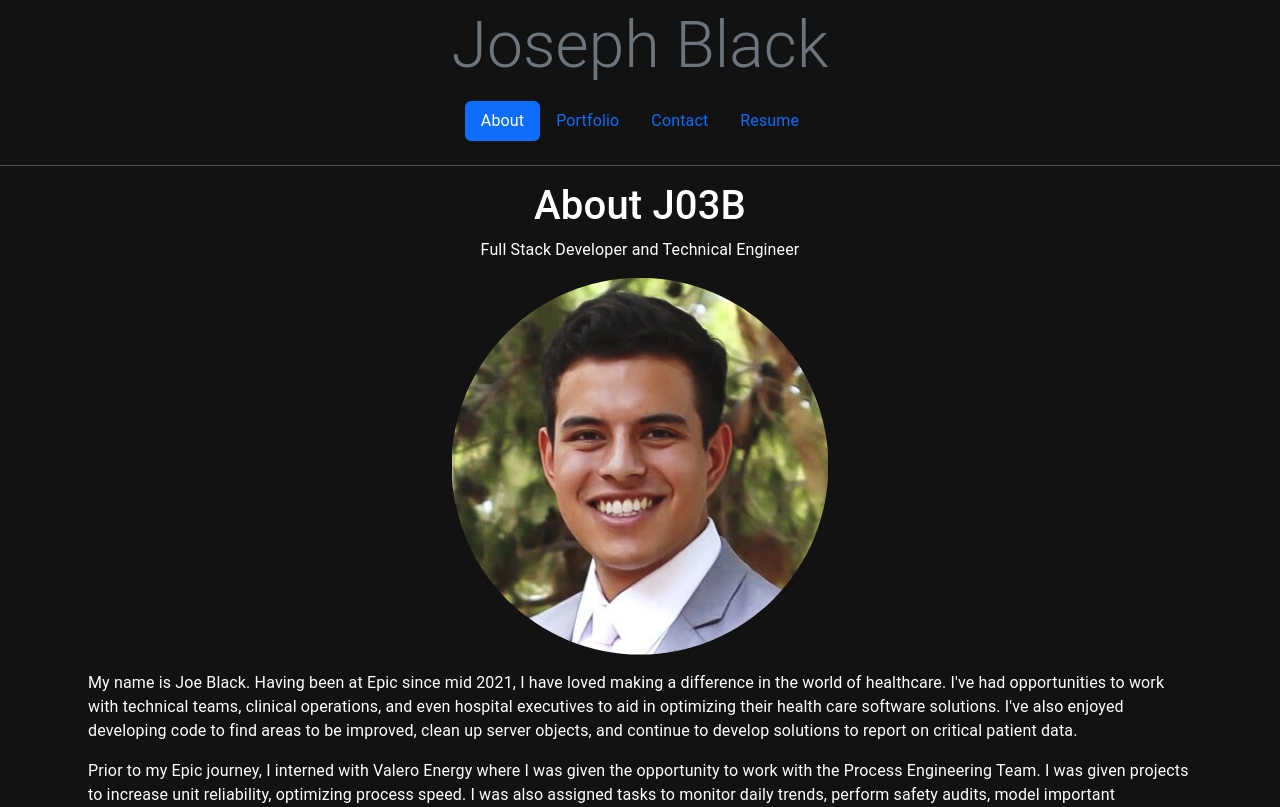
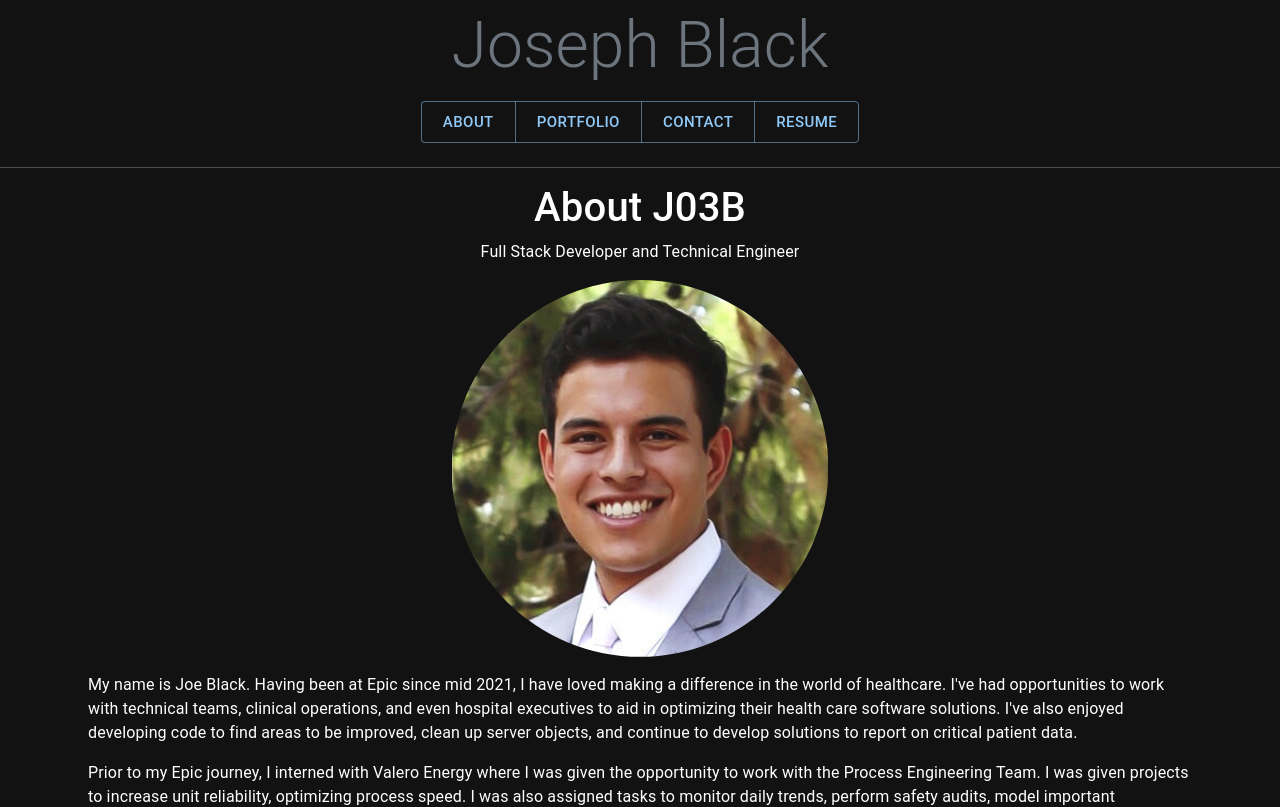
Before and after one commit to J03B/Portfolio, a React (Create React App) app: page / in a window 1280 px wide. Shown: the top 807 px of the page. Built offline with nearby package versions, Linux system fonts and the light colour scheme.

Commit message:
fixed contact form bug, added more MaterialUI components

```diff
--- a/src/components/Navigation.js
+++ b/src/components/Navigation.js
@@ -1,47 +1,45 @@
 import React from 'react';
+import Button from '@mui/material/Button';
+import ButtonGroup from '@mui/material/ButtonGroup';
 
 function Navigation({ currentPage, handlePageChange }) {
   return (
     <nav className="navbar">
       <div className="container-fluid justify-content-evenly">
-        <ul className="nav nav-pills">
-          <li className="nav-item">
-            <a
+        <ButtonGroup size="large" aria-label="large button group">
+            <Button
+              variant='outlined'
               href="#about"
               onClick={() => handlePageChange('About')}
               className={currentPage === 'About' ? 'nav-link active' : 'nav-link'}
             >
               About
-            </a>
-          </li>
-          <li className="nav-item">
-            <a
+            </Button>
+            <Button
+              variant='outlined'
               href="#portfolio"
               onClick={() => handlePageChange('Portfolio')}
               className={currentPage === 'Portfolio' ? 'nav-link active' : 'nav-link'}
             >
               Portfolio
-            </a>
-          </li>
-          <li className="nav-item">
-            <a
+            </Button>
+            <Button
+              variant='outlined'
               href="#contact"
               onClick={() => handlePageChange('Contact')}
               className={currentPage === 'Contact' ? 'nav-link active' : 'nav-link'}
             >
               Contact
-            </a>
-          </li>
-          <li className="nav-item">
-            <a
+            </Button>
+            <Button
+              variant='outlined'
               href="#resume"
               onClick={() => handlePageChange('Resume')}
               className={currentPage === 'Resume' ? 'nav-link active' : 'nav-link'}
             >
               Resume
-            </a>
-          </li>
-        </ul>
+            </Button>
+        </ButtonGroup>
       </div>
     </nav>
   );
--- a/src/pages/Contact.js
+++ b/src/pages/Contact.js
@@ -1,5 +1,6 @@
 import React, { useState } from 'react';
 import { validateEmail } from '../utils/helpers';
+import Button from '@mui/material/Button';
 import Alert from '@mui/material/Alert';
 
 function Contact() {
@@ -9,7 +10,7 @@ function Contact() {
   const { name, email, message } = formState;
 
   const handleChange = (e) => {
-    if (e.target.dataName === 'email') {
+    if (e.target.dataset.name === "email") {
       const isValid = validateEmail(e.target.value);
       if (!isValid) {
         setErrorMessage('Your email is invalid.');
@@ -25,7 +26,6 @@ function Contact() {
     }
     if (!errorMessage) {
       setFormState({ ...formState, [e.target.dataset.name]: e.target.value });
-      console.log('Handle Form', formState);
     }
   };
 
@@ -33,7 +33,11 @@ function Contact() {
     e.preventDefault();
 
     console.log(formState);
-    if (formState.name && validateEmail(formState.email) && formState.message) {
+    if (formState.name.length && validateEmail(formState.email) && formState.message.length) {
+      console.log("Sending the form response to Joe Black");
+      var formSub = document.getElementById('contact-form');
+      formSub.action = `https://docs.google.com/forms/d/e/1FAIpQLSciRHXRRAdRnU5jiLGr9ieheCjZ2-U2CKI0I70zR1NheHCxQg/formResponse?usp=pp_url&entry.1026203063=${formState.name}&entry.271297233=${formState.email}&entry.1585354681=${formState.message}`;
+      formSub.submit();
       return true;
     }
     setErrorMessage('Please fill out the form before submitting.');
@@ -48,7 +52,7 @@ function Contact() {
         <p className="display-6">Contact Me</p>
         <hr />
 
-        <form id="contact-form" action="https://docs.google.com/forms/d/e/1FAIpQLSciRHXRRAdRnU5jiLGr9ieheCjZ2-U2CKI0I70zR1NheHCxQg/formResponse" onSubmit={handleFormSubmit}>{/*onSubmit={handleSubmit}>*/}
+        <form id="contact-form" action="https://docs.google.com/forms/d/e/1FAIpQLSciRHXRRAdRnU5jiLGr9ieheCjZ2-U2CKI0I70zR1NheHCxQg/formResponse?usp=pp_url" onSubmit={handleFormSubmit}>{/*onSubmit={handleSubmit}>*/}
           <div className="mb-3">
             <label className="form-label" htmlFor="entry.1026203063">Name*</label>
             <input className="form-control" type="text" name="entry.1026203063" data-name="name" defaultValue={name} onBlur={handleChange} />
@@ -67,7 +71,7 @@ function Contact() {
               {errorMessage}
             </Alert>
           )}
-          <button className="btn btn-primary mb-3" type="submit">Submit</button>
+          <Button variant='contained' className="btn btn-primary mb-3" type="Submit">Submit</Button>
         </form>
 
         <hr />
--- a/src/pages/Portfolio.js
+++ b/src/pages/Portfolio.js
@@ -2,6 +2,7 @@ import React from "react";
 import Project from "../components/Project";
 import Stack from "@mui/material/Stack";
 import Container from "@mui/material/Container";
+import Typography from "@mui/material/Typography";
 
 export default function Portfolio() {
   const projects = [
@@ -50,7 +51,7 @@ export default function Portfolio() {
     {
       projectTitle: "Weather Dashboard",
       projectDescription:
-        "Created custom Portal to pull in the forecast for any searchable city.",
+        "Customized weather portal to pull in the 5-day forecast for any searchable city.",
       projectLink: "https://j03b.github.io/weather-dashboard/",
       projectGitHub: "https://github.com/J03B/weather-dashboard",
       projectLinkPhrase: "Search Weather",
@@ -73,7 +74,14 @@ export default function Portfolio() {
 
   return (
     <Container sx={{ mb: 4 }}>
-      <Stack sx={{ display: 'inline-flex' }} direction="row" flexWrap="wrap" justifyContent="center" gap={4}>
+      <Typography variant="h3" sx={{mb: 2}} align="center" >My Portfolio</Typography>
+      <Stack
+        sx={{ display: "inline-flex" }}
+        direction="row"
+        flexWrap="wrap"
+        justifyContent="center"
+        gap={4}
+      >
         <Project myProjects={projects} />
       </Stack>
     </Container>
```
